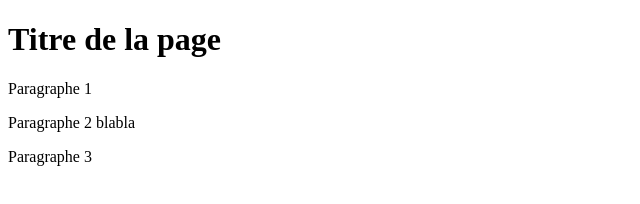
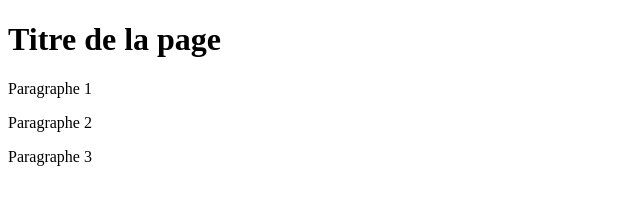
Before and after one commit to VincentMeziane/coursGIT, a plain HTML site: page index.html in a window 1280 px wide. Shown: the full height of the page, 0-640 px from the left. Drawn offline with Linux system fonts and the light colour scheme.

Commit message:
Rectification du paragraphe 2

```diff
--- a/index.html
+++ b/index.html
@@ -12,7 +12,7 @@
 <body>
 	<h1>Titre de la page</h1>
 	<p>Paragraphe 1</p>
-	<p>Paragraphe 2 blabla</p>
+	<p>Paragraphe 2</p>
 	<p>Paragraphe 3</p>
 </body>
 </html>
```
